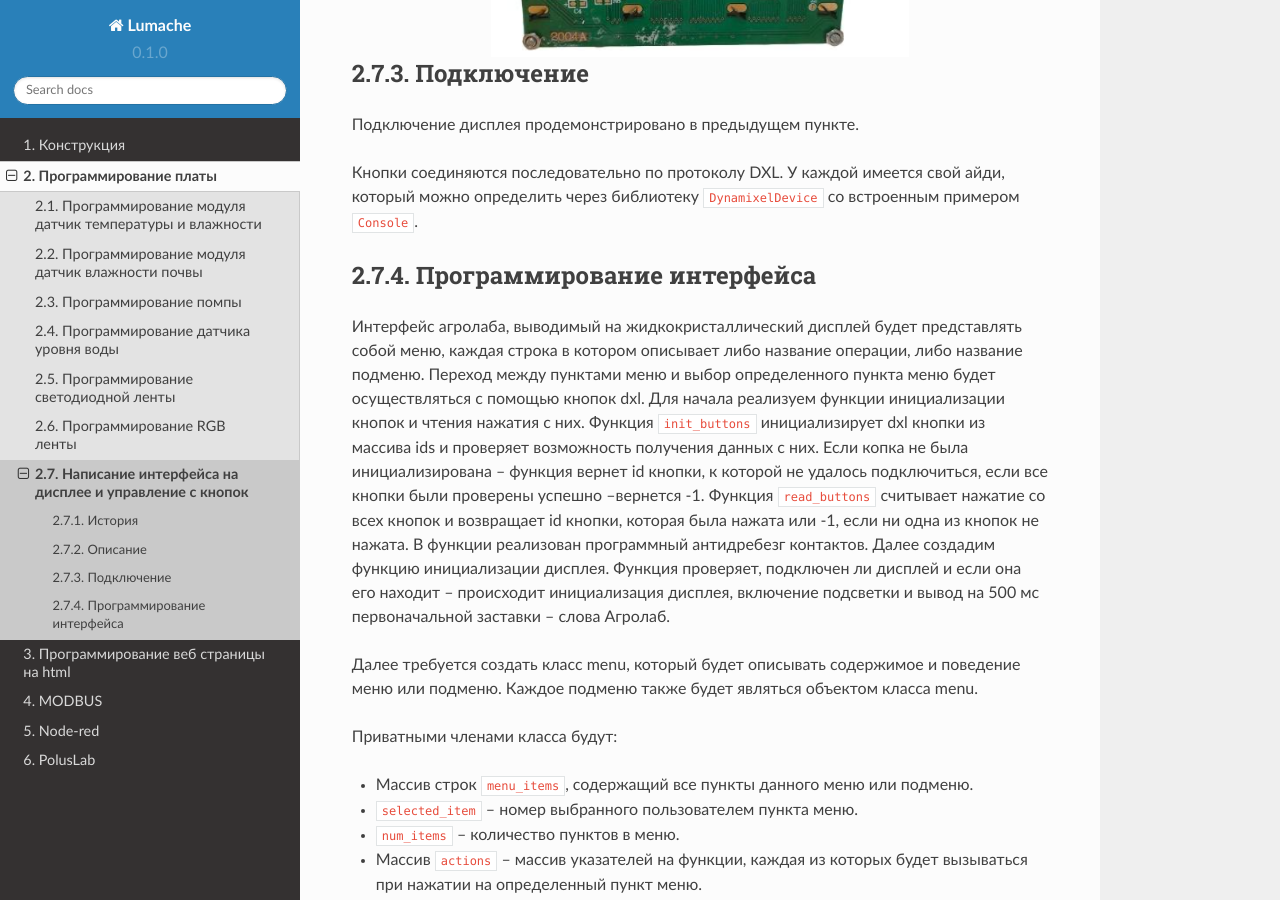
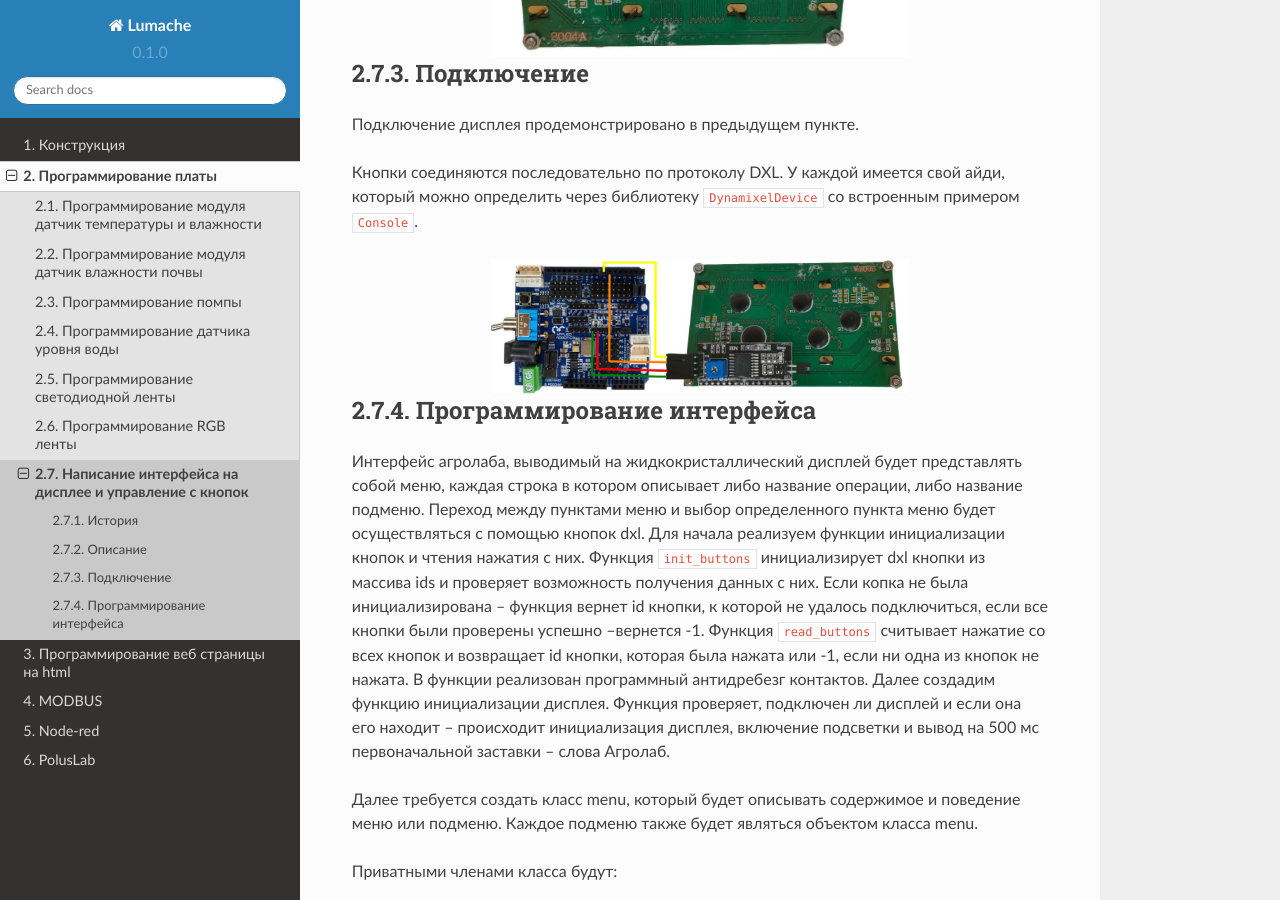
Before and after one commit to BBanwz/book_AL_GH, a Sphinx documentation site: the page built from docs/2MBCode/7menu.rst, in a window 1280 px wide and 900 px high, scrolled down 1612 px. Built offline with Sphinx 7.4.7 and the Read the Docs theme 2.0.0, drawn with Linux system fonts in a browser that asks for light colours.

Commit message:
Update 7menu.rst

```diff
--- a/docs/2MBCode/7menu.rst
+++ b/docs/2MBCode/7menu.rst
@@ -43,6 +43,13 @@ LCD (``жидкокристаллический дисплей``) - это те
 Подключение дисплея продемонстрировано в предыдущем пункте.
 
 Кнопки соединяются последовательно по протоколу DXL. У каждой имеется свой айди, который можно определить через библиотеку ``DynamixelDevice`` со встроенным примером ``Console``.
+
+.. figure:: images/9.png
+       :width: 60%
+       :align: center
+       :alt: дисплей
+
+
 
 Программирование интерфейса
 ~~~~~~~~~~~~~~~~~~~~~~~~~~~
```
